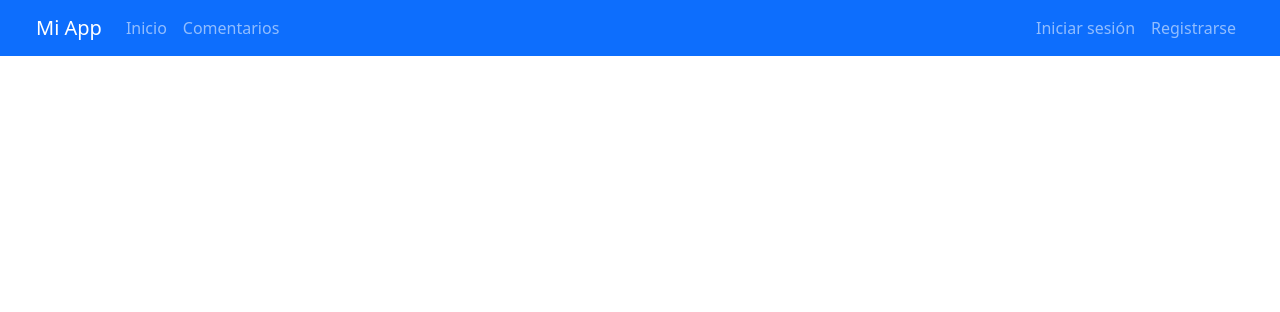
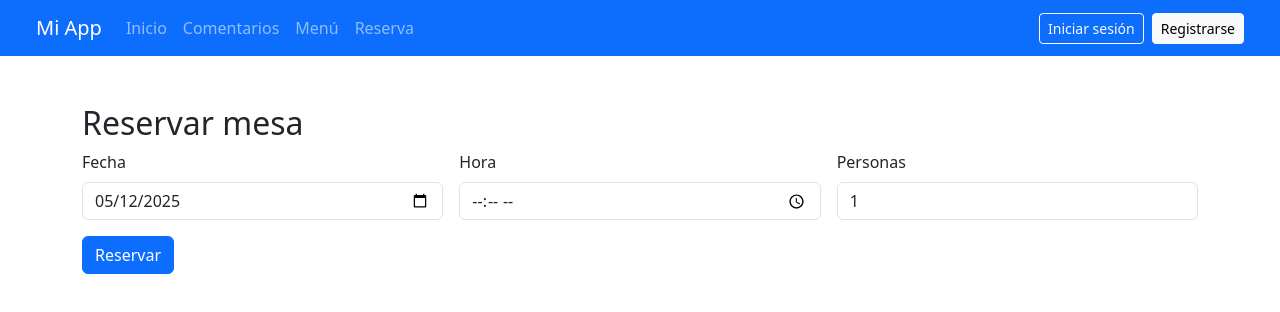
Before and after one commit to suguhs/TFG, a React (Create React App) app: page /reserva in a window 1280 px wide. Shown: the top 312 px of the page. Built offline with nearby package versions, Linux system fonts and the light colour scheme.

Commit message:
funciona resrva y seleccion de platos (Hacer que se vea el historial )

```diff
--- a/package.json
+++ b/package.json
@@ -3,12 +3,14 @@
   "version": "0.1.0",
   "private": true,
   "dependencies": {
+    "@popperjs/core": "^2.11.8",
     "@testing-library/dom": "^10.4.0",
     "@testing-library/jest-dom": "^6.6.3",
     "@testing-library/react": "^16.3.0",
     "@testing-library/user-event": "^13.5.0",
     "axios": "^1.9.0",
     "bootstrap": "^5.3.6",
+    "bootstrap-icons": "^1.13.1",
     "react": "^19.1.0",
     "react-dom": "^19.1.0",
     "react-router-dom": "^7.6.0",
--- a/src/App.js
+++ b/src/App.js
@@ -5,6 +5,8 @@ import LoginForm from './Components/LoginForm';
 import Welcome from './Components/Welcome';
 import Comentarios from './Components/Comentarios';
 import Navbar from './Components/Navbar';
+import ReservaForm from './Components/ReservaForm';
+import SeleccionPlatos from './Components/SeleccionPlatos';
 
 function App() {
   return (
@@ -15,6 +17,8 @@ function App() {
         <Route path="/login" element={<LoginForm />} />
         <Route path="/registro" element={<RegisterForm />} />
         <Route path="/comentarios" element={<Comentarios />} />
+        <Route path="/reserva" element={<ReservaForm />} />
+        <Route path="/reservas/:id/platos" element={<SeleccionPlatos />} />
       </Routes>
     </Router>
   );
--- a/src/Components/Comentarios.js
+++ b/src/Components/Comentarios.js
@@ -73,7 +73,7 @@ const Comentarios = () => {
             rows="3"
           />
           {error && <p className="text-red-500 text-sm mb-2">{error}</p>}
-          <button type="submit" className="bg-blue-500 text-white px-4 py-2 rounded">
+          <button type="submit" className="bg-blue-500 text-black px-4 py-2 rounded">
             Enviar
           </button>
         </form>
--- a/src/Components/Navbar.js
+++ b/src/Components/Navbar.js
@@ -14,33 +14,48 @@ const Navbar = () => {
     <nav className="navbar navbar-expand-lg navbar-dark bg-primary px-4">
       <div className="container-fluid">
         <Link className="navbar-brand" to="/">Mi App</Link>
+
         <div className="collapse navbar-collapse show">
-          <ul className="navbar-nav me-auto mb-2 mb-lg-0">
+          <ul className="navbar-nav me-auto">
             <li className="nav-item">
               <Link className="nav-link" to="/">Inicio</Link>
             </li>
             <li className="nav-item">
               <Link className="nav-link" to="/comentarios">Comentarios</Link>
             </li>
+            <li className="nav-item">
+              <Link className="nav-link" to="/menu">Menú</Link>
+            </li>
+            <li className="nav-item">
+              <Link className="nav-link" to="/reserva">Reserva</Link>
+            </li>
           </ul>
 
           <ul className="navbar-nav">
             {usuario ? (
-              <>
-                <li className="nav-item">
-                  <span className="nav-link">Hola, {usuario.nombre}</span>
-                </li>
-                <li className="nav-item">
-                  <button onClick={cerrarSesion} className="btn btn-light btn-sm ms-2">Cerrar sesión</button>
-                </li>
-              </>
+              <li className="nav-item dropdown">
+                <button
+                  className="btn btn-light rounded-circle d-flex align-items-center justify-content-center"
+                  id="perfilDropdown"
+                  data-bs-toggle="dropdown"
+                  aria-expanded="false"
+                  style={{ width: "40px", height: "40px" }}
+                >
+                  <i className="bi bi-person-fill"></i>
+                </button>
+                <ul className="dropdown-menu dropdown-menu-end" aria-labelledby="perfilDropdown">
+                  <li><Link className="dropdown-item" to="/historial">Ver historial</Link></li>
+                  <li><hr className="dropdown-divider" /></li>
+                  <li><button className="dropdown-item" onClick={cerrarSesion}>Cerrar sesión</button></li>
+                </ul>
+              </li>
             ) : (
               <>
                 <li className="nav-item">
-                  <Link className="nav-link" to="/login">Iniciar sesión</Link>
+                  <Link className="btn btn-outline-light btn-sm me-2" to="/login">Iniciar sesión</Link>
                 </li>
                 <li className="nav-item">
-                  <Link className="nav-link" to="/registro">Registrarse</Link>
+                  <Link className="btn btn-light btn-sm" to="/registro">Registrarse</Link>
                 </li>
               </>
             )}
--- /dev/null
+++ b/src/Components/ReservaForm.js
@@ -0,0 +1,105 @@
+// src/components/ReservaForm.jsx
+import React, { useState, useEffect } from 'react';
+import { useNavigate } from 'react-router-dom';
+import axios from 'axios';
+
+const ReservaForm = () => {
+  const [fecha, setFecha] = useState('');
+  const [hora, setHora] = useState('');
+  const [personas, setPersonas] = useState(1);
+  const [mensaje, setMensaje] = useState('');
+  const navigate = useNavigate();
+  const [usuario, setUsuario] = useState(null);
+  const [horaMinima, setHoraMinima] = useState('');
+
+  useEffect(() => {
+    const user = JSON.parse(localStorage.getItem('usuario'));
+    setUsuario(user);
+
+    const ahora = new Date();
+    const hoy = ahora.toISOString().split('T')[0];
+    setFecha(hoy);
+
+    // Calcular una hora mínima con al menos 1 hora de margen
+    ahora.setHours(ahora.getHours() + 1);
+    const horaFormat = ahora.toTimeString().slice(0, 5);
+    setHoraMinima(horaFormat);
+  }, []);
+
+  const handleSubmit = async (e) => {
+    e.preventDefault();
+
+    if (!usuario) {
+      setMensaje('Debes iniciar sesión para reservar.');
+      return;
+    }
+
+    // Validación adicional en el cliente (hora mínima si es hoy)
+    const hoy = new Date().toISOString().split('T')[0];
+    if (fecha === hoy && hora < horaMinima) {
+      setMensaje(`La hora debe ser al menos ${horaMinima} para hoy.`);
+      return;
+    }
+
+    try {
+      const res = await axios.post('http://127.0.0.1:8000/api/reservas', {
+        id_usuario: usuario.id_usuario,
+        fecha_reserva: fecha,
+        hora_reserva: hora,
+        numero_personas: personas
+      });
+      const reserva = res.data.reserva;
+      navigate(`/reservas/${reserva.reserva_id}/platos`);
+    } catch (error) {
+      setMensaje(error.response?.data?.message || 'Error al hacer la reserva');
+    }
+  };
+
+  return (
+    <div className="container mt-5">
+      <h2>Reservar mesa</h2>
+      {mensaje && <div className="alert alert-warning">{mensaje}</div>}
+      <form onSubmit={handleSubmit} className="row g-3">
+        <div className="col-md-4">
+          <label className="form-label">Fecha</label>
+          <input
+            type="date"
+            className="form-control"
+            value={fecha}
+            min={new Date().toISOString().split('T')[0]}
+            onChange={(e) => setFecha(e.target.value)}
+            required
+          />
+        </div>
+        <div className="col-md-4">
+          <label className="form-label">Hora</label>
+          <input
+            type="time"
+            className="form-control"
+            value={hora}
+            min={fecha === new Date().toISOString().split('T')[0] ? horaMinima : ''}
+            onChange={(e) => setHora(e.target.value)}
+            required
+          />
+        </div>
+        <div className="col-md-4">
+          <label className="form-label">Personas</label>
+          <input
+            type="number"
+            min="1"
+            max="20"
+            className="form-control"
+            value={personas}
+            onChange={(e) => setPersonas(e.target.value)}
+            required
+          />
+        </div>
+        <div className="col-12">
+          <button type="submit" className="btn btn-primary">Reservar</button>
+        </div>
+      </form>
+    </div>
+  );
+};
+
+export default ReservaForm;
--- /dev/null
+++ b/src/Components/SeleccionPlatos.js
@@ -0,0 +1,97 @@
+// src/components/SeleccionPlatos.jsx
+import React, { useEffect, useState } from 'react';
+import { useParams } from 'react-router-dom';
+import axios from 'axios';
+
+const SeleccionPlatos = () => {
+  const { id } = useParams(); // id de la reserva
+  const [platos, setPlatos] = useState([]);
+  const [seleccionados, setSeleccionados] = useState([]);
+  const [mensaje, setMensaje] = useState('');
+
+  useEffect(() => {
+    axios.get('http://127.0.0.1:8000/api/platos')
+      .then(res => setPlatos(res.data))
+      .catch(err => console.error('Error cargando platos:', err));
+  }, []);
+
+  const togglePlato = (plato) => {
+    const existe = seleccionados.find(p => p.plato_id === plato.id_plato);
+    if (existe) {
+      setSeleccionados(seleccionados.filter(p => p.plato_id !== plato.id_plato));
+    } else {
+      setSeleccionados([...seleccionados, { plato_id: plato.id_plato, cantidad: 1, precio: Number(plato.precio) }]);
+    }
+  };
+
+  const cambiarCantidad = (plato_id, cantidad) => {
+    setSeleccionados(prev =>
+      prev.map(p =>
+        p.plato_id === plato_id ? { ...p, cantidad: parseInt(cantidad) || 1 } : p
+      )
+    );
+  };
+
+  const enviarPlatos = async () => {
+    try {
+      await axios.post(`http://127.0.0.1:8000/api/reservas/${id}/platos`, {
+        platos: seleccionados
+      });
+      setMensaje('✅ Platos añadidos correctamente a la reserva');
+      setSeleccionados([]);
+    } catch (error) {
+      setMensaje('❌ Error al guardar los platos');
+    }
+  };
+
+  const calcularTotal = () => {
+    return seleccionados.reduce((total, p) => total + p.precio * p.cantidad, 0);
+  };
+
+  return (
+    <div className="container mt-4">
+      <h2>Selecciona tus platos</h2>
+      {mensaje && <div className="alert alert-info">{mensaje}</div>}
+
+      <div className="row">
+        {platos.map(plato => {
+          const estaSeleccionado = seleccionados.find(p => p.plato_id === plato.id_plato);
+          return (
+            <div className="col-md-4 mb-3" key={plato.id_plato}>
+              <div className={`card ${estaSeleccionado ? 'border-success' : ''}`}>
+                <div className="card-body">
+                  <h5>{plato.nombre_plato}</h5>
+                  <p>{plato.descripcion}</p>
+                  <p><strong>{Number(plato.precio).toFixed(2)} €</strong></p>
+                  {estaSeleccionado && (
+                    <input
+                      type="number"
+                      min="1"
+                      value={estaSeleccionado.cantidad}
+                      onChange={(e) => cambiarCantidad(plato.id_plato, e.target.value)}
+                      className="form-control mb-2"
+                    />
+                  )}
+                  <button className="btn btn-primary" onClick={() => togglePlato(plato)}>
+                    {estaSeleccionado ? 'Quitar' : 'Añadir'}
+                  </button>
+                </div>
+              </div>
+            </div>
+          );
+        })}
+      </div>
+
+      {seleccionados.length > 0 && (
+        <>
+          <div className="mt-3">
+            <h5>Total: {calcularTotal().toFixed(2)} €</h5>
+          </div>
+          <button className="btn btn-success mt-2" onClick={enviarPlatos}>Enviar platos</button>
+        </>
+      )}
+    </div>
+  );
+};
+
+export default SeleccionPlatos;
--- a/src/index.js
+++ b/src/index.js
@@ -4,6 +4,10 @@ import './index.css';
 import App from './App';
 import reportWebVitals from './reportWebVitals';
 import 'bootstrap/dist/css/bootstrap.min.css';
+import 'bootstrap/dist/js/bootstrap.bundle.min.js';
+import 'bootstrap-icons/font/bootstrap-icons.css';
+
+
 
 
 const root = ReactDOM.createRoot(document.getElementById('root'));
```
Also changed, not shown: 1 other file (tests, documents, lock files or other folders).
